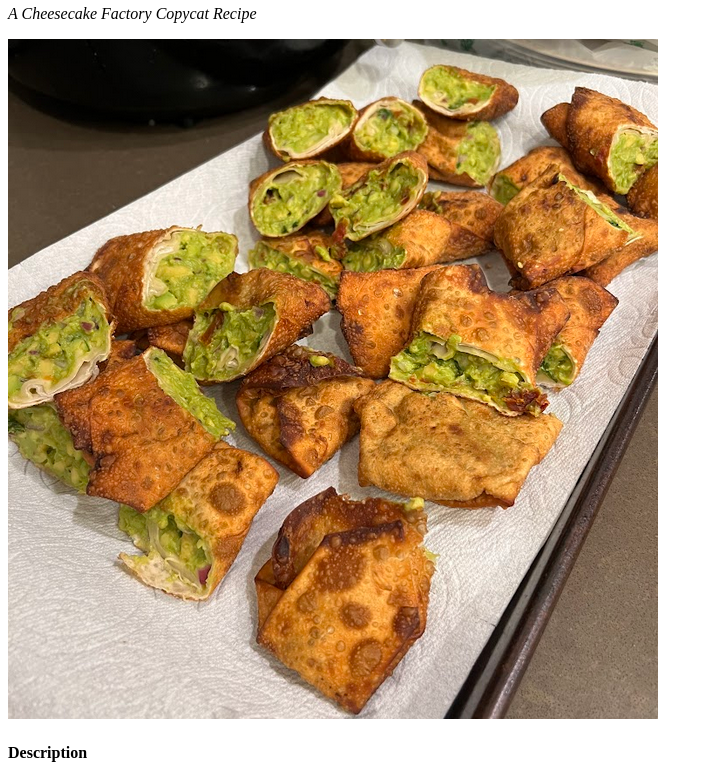
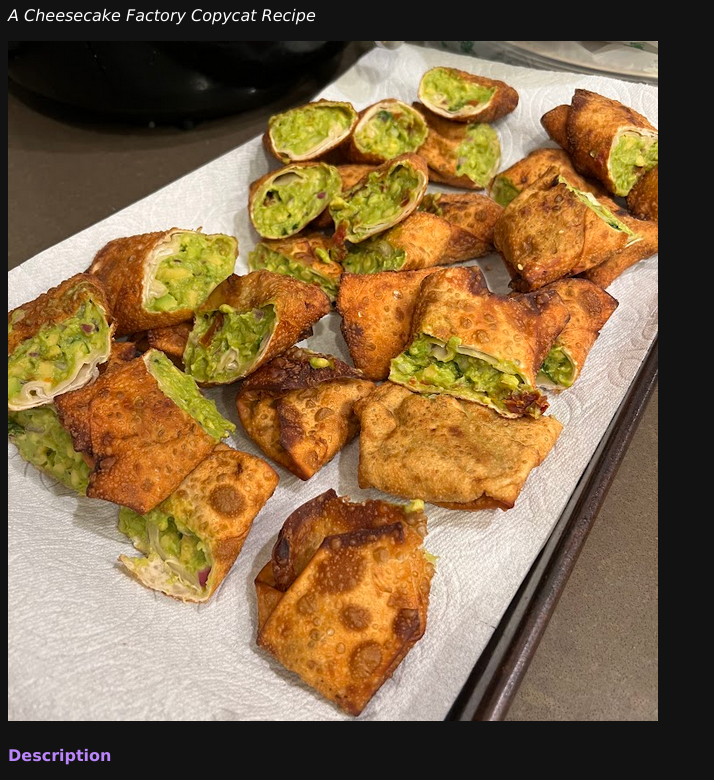
Before and after one commit to Dylan-Gresham/Odin-Recipes-Project, a plain HTML site: page recipes/avocado-egg-rolls.html in a window 1280 px wide. Shown: the part 75-855 px from the top of the page, without its empty margins (0-714 px from the left). Drawn offline with Linux system fonts and the light colour scheme.

Commit message:
Fix css stylesheet href

```diff
--- a/recipes/avocado-egg-rolls.html
+++ b/recipes/avocado-egg-rolls.html
@@ -4,7 +4,7 @@
     <meta charset="UTF-8">
     <meta name="viewport" content="width=device-width, initial-scale=1.0">
     <title> Avocado Egg Rolls </title>
-    <link rel="stylesheet" href="../css/aer-styles.css">
+    <link rel="stylesheet" href="../css/recipes-styles.css">
 </head>
 <body>
     <h1 class="headers"> Avocado Egg Rolls </h1>
```
